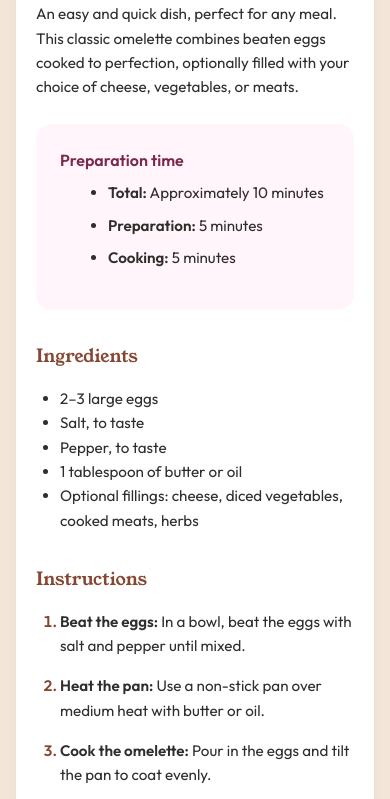
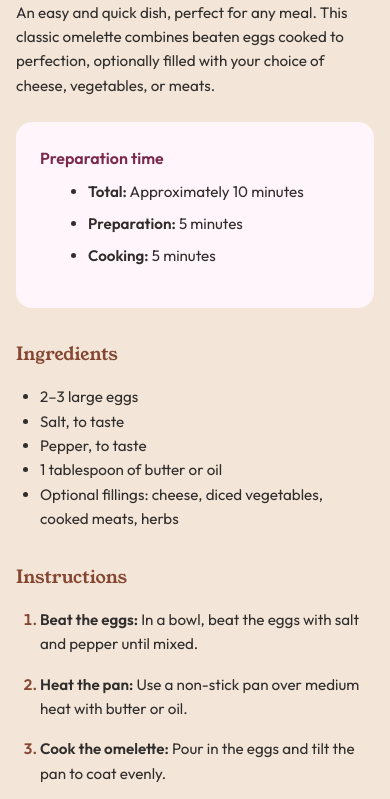
Before and after one commit to SanyaShresta25/Recipe-Page, a plain HTML site: page index.html in a window 390 px wide. Shown: the part 265-1064 px from the top of the page. Drawn offline with Linux system fonts and the light colour scheme.

Commit message:
responsive2

```diff
--- a/style.css
+++ b/style.css
@@ -155,6 +155,9 @@ td:last-child {
   }
 
   .container {
-    padding: 1.25rem;
+    padding: 0;
+    background-color: transparent;
+    border-radius: 0;
+    box-shadow: none;
   }
 }
```
